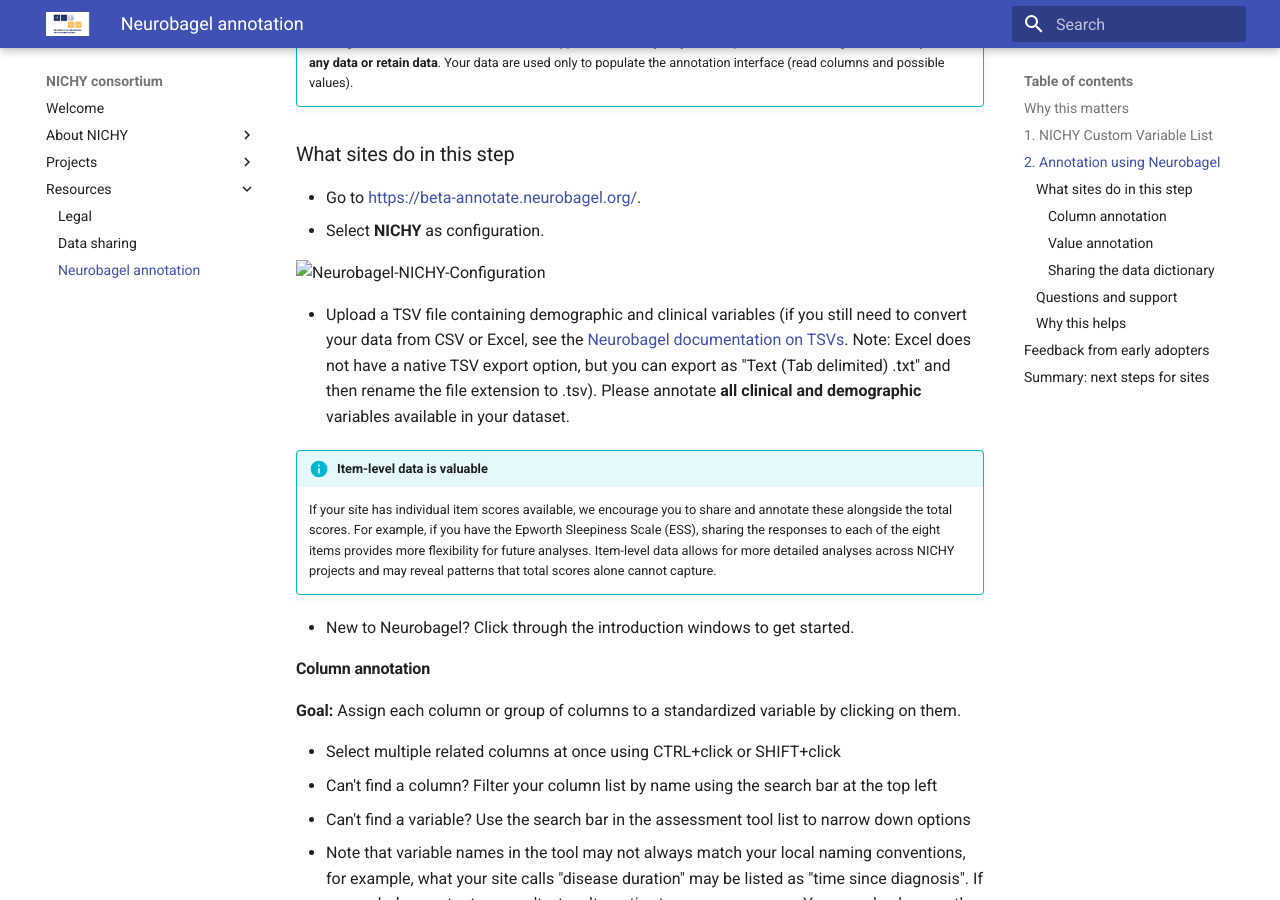
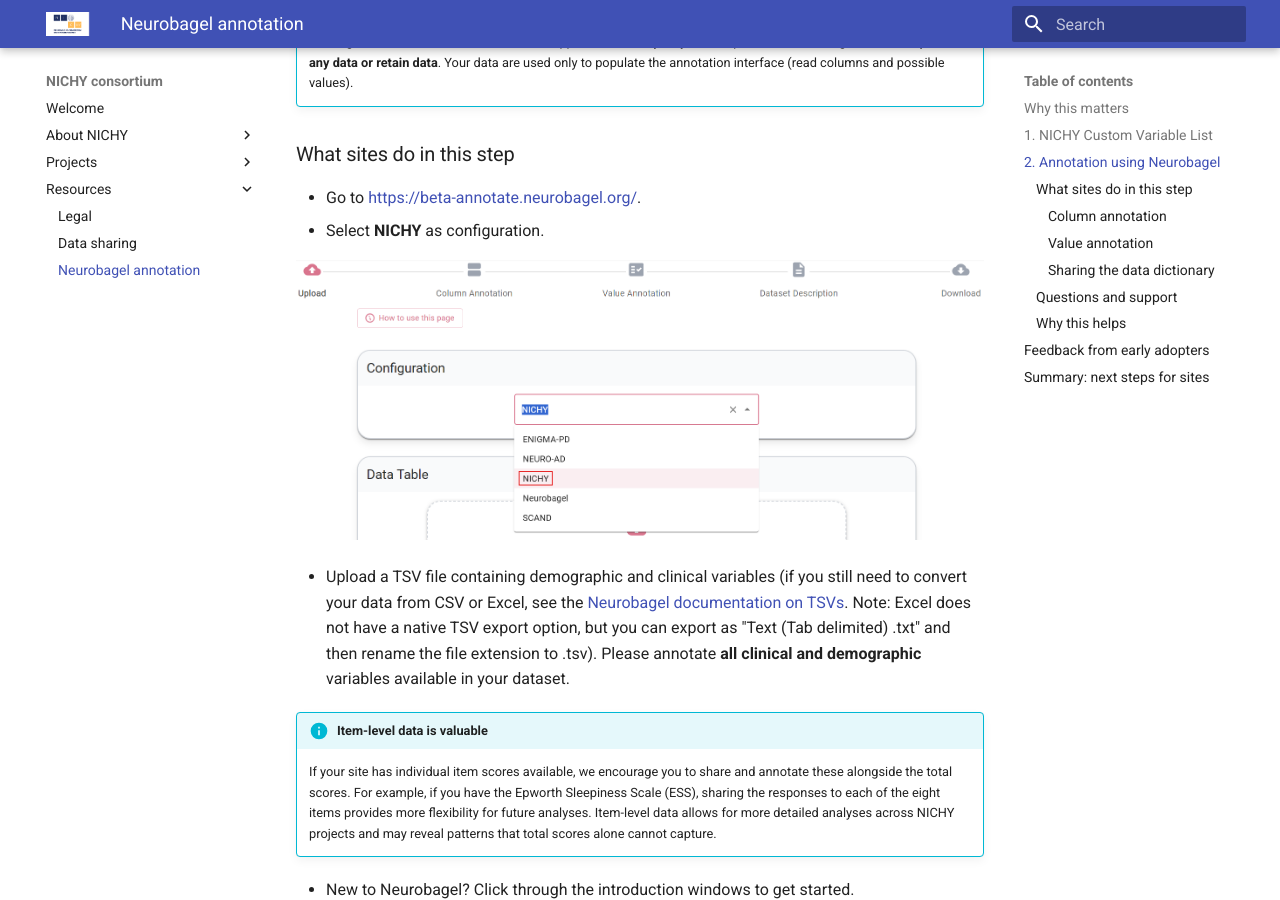
Before and after one commit to nichy-consortium/nichy, an MkDocs documentation site: the page built from docs/resources/how_to_guides/Neurobagel_data_annotation.md, in a window 1280 px wide and 900 px high, scrolled down 1021 px. Built offline with MkDocs 1.6.1 and Material for MkDocs 9.7.7, drawn with Linux system fonts in a browser that asks for light colours.

Commit message:
Update Neurobagel_data_annotation.md

```diff
--- a/docs/resources/how_to_guides/Neurobagel_data_annotation.md
+++ b/docs/resources/how_to_guides/Neurobagel_data_annotation.md
@@ -28,7 +28,7 @@
 - Go to [https://beta-annotate.neurobagel.org/](https://beta-annotate.neurobagel.org/).
 - Select **NICHY** as configuration.
 
-![Neurobagel-NICHY-Configuration](../../docs/assets/images/Neurobagel_NICHY_screenshot.png)
+![Neurobagel-NICHY-Configuration](../../assets/images/Neurobagel_NICHY_screenshot.png)
 
 - Upload a TSV file containing demographic and clinical variables (if you still need to convert your data from CSV or Excel, see the [Neurobagel documentation on TSVs](https://neurobagel.org/glossary/#tsv). Note: Excel does not have a native TSV export option, but you can export as "Text (Tab delimited) .txt" and then rename the file extension to .tsv). Please annotate **all clinical and demographic** variables available in your dataset.
 
```
